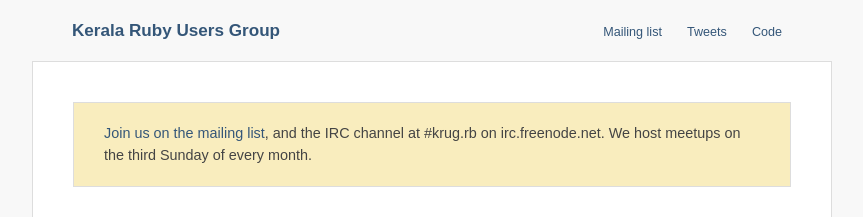
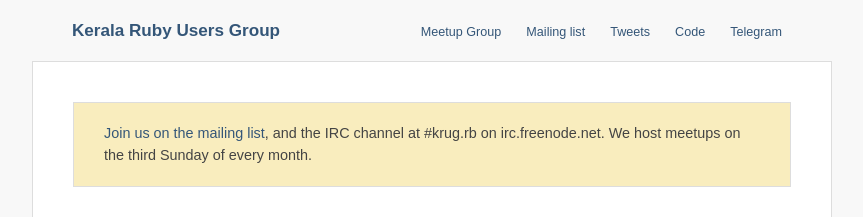
Before and after one commit to krug/krug.github.io, a Jekyll site: the page built from index.html, in a window 1280 px wide. Shown: the top 217 px of the page, without its empty margins (208-1071 px from the left). Built offline with Jekyll 4.4.1, drawn with Linux system fonts in a browser that asks for light colours.

Commit message:
Links to meetup group and telegram channel

```diff
--- a/_layouts/default.html
+++ b/_layouts/default.html
@@ -15,9 +15,11 @@
       <div class='header'>
         <h1 class='title'><a href="/">{{ site.name }}</a></h1>
         <span class='links align-right'>
+          <a href='https://www.meetup.com/kerala-ruby/' target='_blank'>Meetup Group</a>
           <a href='https://groups.google.com/forum/#!forum/kerala-ruby-users-group' target='_blank'>Mailing list</a>
           <a href='https://twitter.com/keralarb' target='_blank'>Tweets</a>
           <a href='https://github.com/krug' target='_blank'>Code</a>
+          <a href='https://t.me/keralarb' target='_blank'>Telegram</a>
         </span>
       </div>
       <div class='site'>
```
